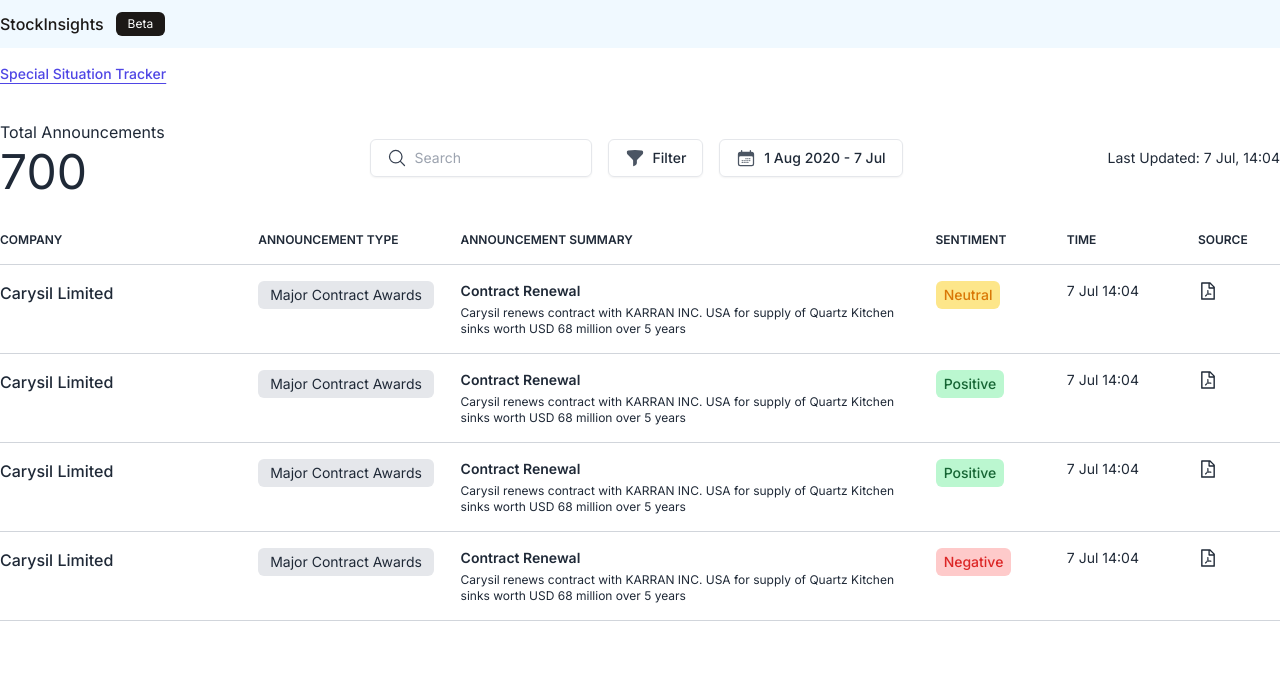
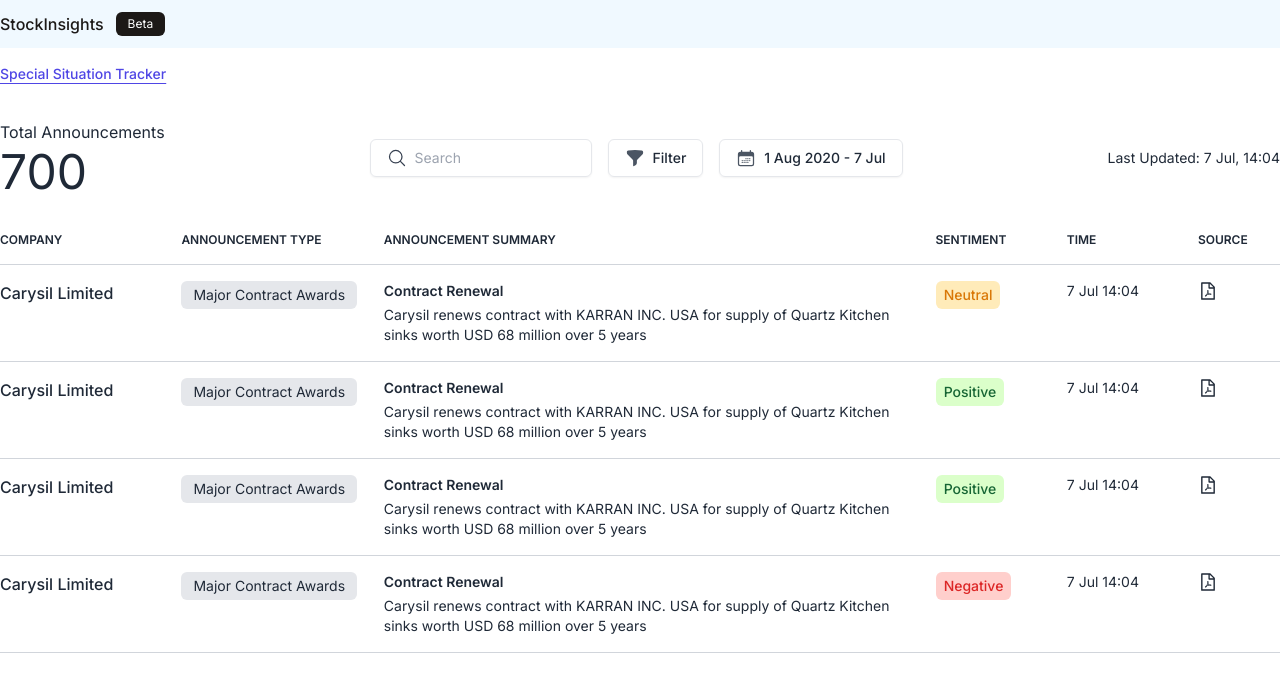
Before and after one commit to dibkb/stockInsights-assignment, a React (Vite) app: page /announcement in a window 1280 px wide. Shown: the top 692 px of the page. Built offline with nearby package versions, Linux system fonts and the light colour scheme.

Commit message:
bg color change sentiment type

```diff
--- a/src/components/Announcementcomp.tsx
+++ b/src/components/Announcementcomp.tsx
@@ -38,19 +38,19 @@ export const Datepicker: React.FC = () => {
 export const Sentiment: React.FC<Sentimentprop> = ({ type }) => {
   if (type === "Positive")
     return (
-      <div className="bg-green-200 text-green-800 font-medium rounded-md p-1 px-2 w-min">
+      <div className="bg-positiveBg text-green-800 font-medium rounded-md p-1 px-2 w-min">
         Positive
       </div>
     );
   else if (type === "Neutral")
     return (
-      <div className="bg-amber-200 text-amber-600 font-medium rounded-md p-1 px-2 w-min">
+      <div className="bg-neutralBg text-amber-600 font-medium rounded-md p-1 px-2 w-min">
         Neutral
       </div>
     );
   else
     return (
-      <div className="bg-red-200 text-red-600 font-medium rounded-md p-1 px-2 w-min">
+      <div className="bg-negativeBg text-red-600 font-medium rounded-md p-1 px-2 w-min">
         Negative
       </div>
     );
--- a/src/pages/Announcement.tsx
+++ b/src/pages/Announcement.tsx
@@ -28,9 +28,9 @@ const Announcement: React.FC = () => {
       {/* Table */}
       <main className="flex flex-col gap-4 mt-9">
         <div className="flex gap-4 items-start text-xs font-semibold uppercase border-b border-gray-300 pb-4">
-          <h3 className="basis-[18.92%]">Company</h3>
+          <h3 className="basis-[12.92%]">Company</h3>
           <h3 className="basis-[14.56%]">Announcement Type</h3>
-          <h3 className="basis-[35.86%]">Announcement Summary</h3>
+          <h3 className="basis-[41.86%]">Announcement Summary</h3>
           <h3 className="basis-[9%]">Sentiment</h3>
           <h3 className="basis-[9%]">Time</h3>
           <h3 className="basis-[6.4%]">Source</h3>
@@ -41,7 +41,7 @@ const Announcement: React.FC = () => {
               key={element.id}
               className="flex gap-4 whitespace-nowrap justify-between items-start text-sm border-b border-gray-300 pb-4 cursor-pointer"
             >
-              <h3 className="font-medium text-base basis-[18.92%]">
+              <h3 className="font-medium text-base basis-[12.92%]">
                 {element.company}
               </h3>
               <div className="basis-[14.56%]">
@@ -49,9 +49,9 @@ const Announcement: React.FC = () => {
                   {element.type}
                 </h3>
               </div>
-              <div className="basis-[35.86%]">
+              <div className="basis-[41.86%]">
                 <h3 className="font-semibold">{element.summary.title}</h3>
-                <h3 className="text-xs mt-1 whitespace-normal">
+                <h3 className="mt-1 whitespace-normal">
                   {element.summary.content}
                 </h3>
               </div>
--- a/tailwind.config.js
+++ b/tailwind.config.js
@@ -2,7 +2,13 @@
 export default {
   content: ["./index.html", "./src/**/*.{js,ts,jsx,tsx}"],
   theme: {
-    extend: {},
+    extend: {
+      colors: {
+        positiveBg: "#DBFFCA",
+        neutralBg: "#FFEBB9",
+        negativeBg: "#FFCFCC",
+      },
+    },
   },
   plugins: [],
 };
```
